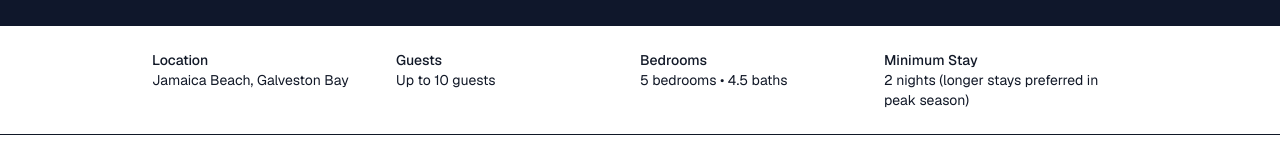
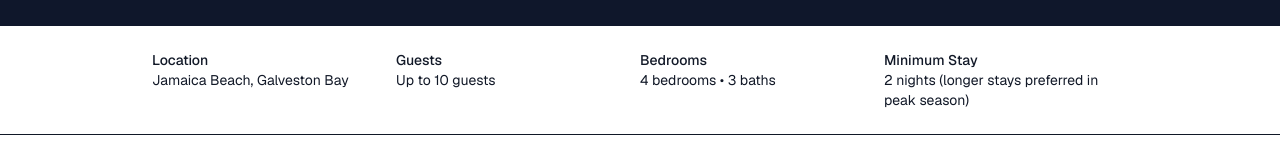
Before and after one commit to PTPSystem/galveston-reservation-next, a Next.js app: page / in a window 1280 px wide. Shown: the part 422-582 px from the top of the page. Built offline with nearby package versions, Linux system fonts and the light colour scheme.

Commit message:
Update property details: 4 bedrooms and 3 baths

```diff
--- a/app/page.tsx
+++ b/app/page.tsx
@@ -52,7 +52,7 @@ export default function BayfrontRetreatLanding() {
           </div>
           <div>
             <div className="font-medium text-slate-800">Bedrooms</div>
-            <div>5 bedrooms • 4.5 baths</div>
+            <div>4 bedrooms • 3 baths</div>
           </div>
           <div>
             <div className="font-medium text-slate-800">Minimum Stay</div>
```
